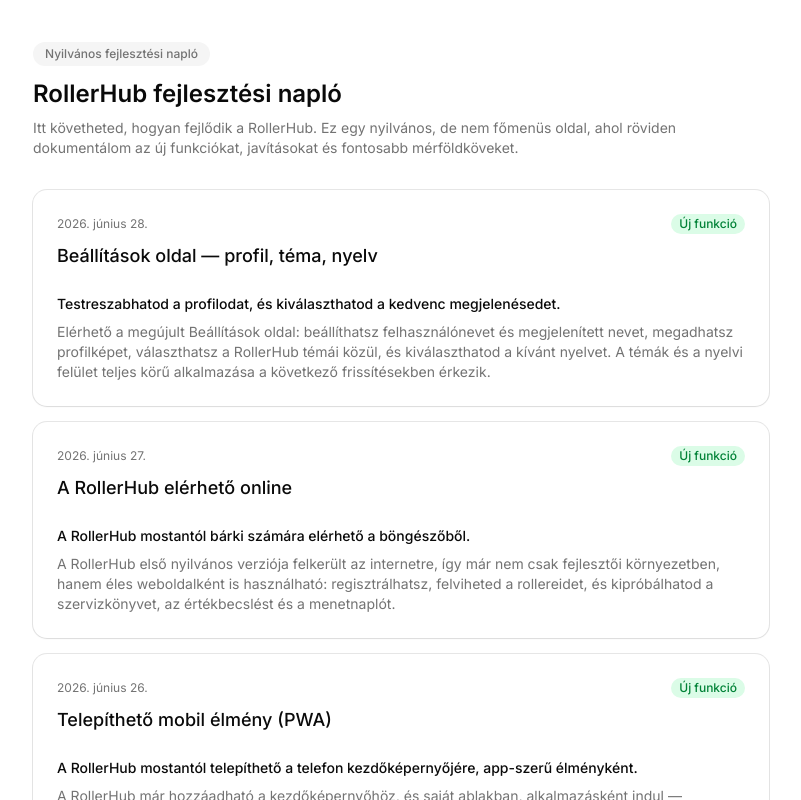
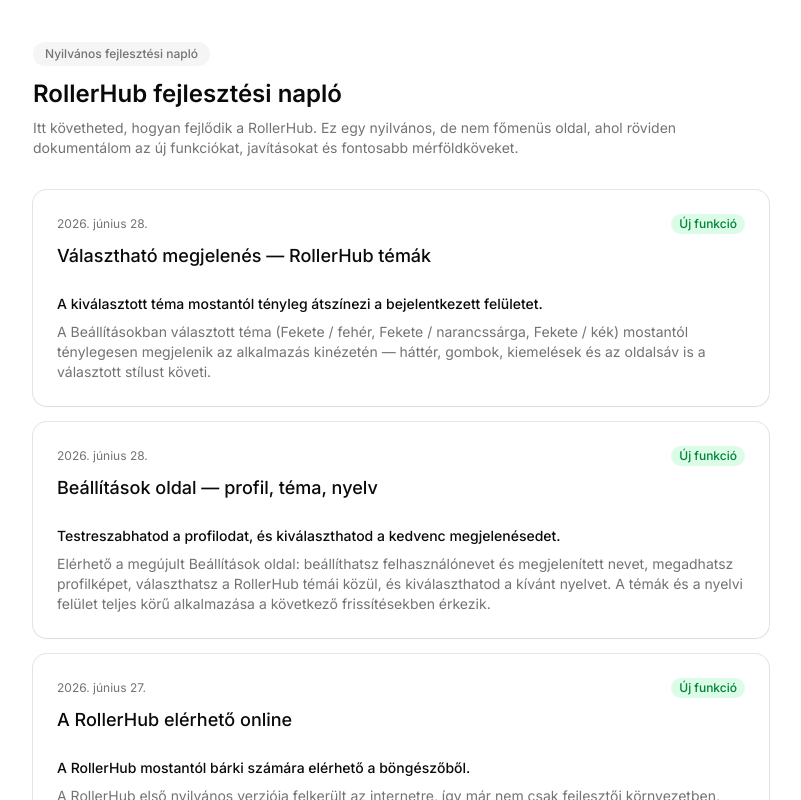
Before and after one commit to Patya304/rollerhub, a Next.js app: page /devlog in a window 1280 px wide. Shown: the top 800 px of the page, without its empty margins (239-1040 px from the left). Built offline with nearby package versions, Linux system fonts and the light colour scheme.

Commit message:
content: add theme engine devlog entry

```diff
--- a/src/modules/devlog/data/devlog-entries.ts
+++ b/src/modules/devlog/data/devlog-entries.ts
@@ -204,6 +204,16 @@ export const devlogEntries: DevlogEntry[] = [
       "A RollerHub első nyilvános verziója felkerült az internetre, így már nem csak fejlesztői környezetben, hanem éles weboldalként is használható: regisztrálhatsz, felviheted a rollereidet, és kipróbálhatod a szervizkönyvet, az értékbecslést és a menetnaplót.",
   },
   {
+    id: "theme-engine",
+    date: "2026-06-28",
+    title: "Választható megjelenés — RollerHub témák",
+    type: "feature",
+    summary:
+      "A kiválasztott téma mostantól tényleg átszínezi a bejelentkezett felületet.",
+    content:
+      "A Beállításokban választott téma (Fekete / fehér, Fekete / narancssárga, Fekete / kék) mostantól ténylegesen megjelenik az alkalmazás kinézetén — háttér, gombok, kiemelések és az oldalsáv is a választott stílust követi.",
+  },
+  {
     id: "settings-page",
     date: "2026-06-28",
     title: "Beállítások oldal — profil, téma, nyelv",
--- a/src/modules/settings/components/settings-form.tsx
+++ b/src/modules/settings/components/settings-form.tsx
@@ -198,6 +198,36 @@ export function SettingsForm({ settings }: { settings: Settings }) {
         </CardContent>
       </Card>
 
+      <Card>
+        <CardHeader>
+          <CardTitle>Fiók és biztonság</CardTitle>
+        </CardHeader>
+        <CardContent className="space-y-3 text-sm">
+          <div className="flex items-center justify-between gap-2">
+            <span className="text-muted-foreground">Email</span>
+            <span>{settings.email}</span>
+          </div>
+          <div className="flex items-center justify-between gap-2">
+            <span>Email megerősítés</span>
+            <span className="text-muted-foreground rounded-full border px-2 py-0.5 text-xs">
+              Hamarosan
+            </span>
+          </div>
+          <div className="flex items-center justify-between gap-2">
+            <span>Jelszó módosítása</span>
+            <span className="text-muted-foreground rounded-full border px-2 py-0.5 text-xs">
+              Hamarosan
+            </span>
+          </div>
+          <div className="flex items-center justify-between gap-2">
+            <span className="text-red-500">Fiók törlése</span>
+            <span className="text-muted-foreground rounded-full border px-2 py-0.5 text-xs">
+              Hamarosan
+            </span>
+          </div>
+        </CardContent>
+      </Card>
+
       {error && <p className="text-sm text-red-500">{error}</p>}
       {success && (
         <p className="text-sm text-green-600">A beállítások elmentve.</p>
```
